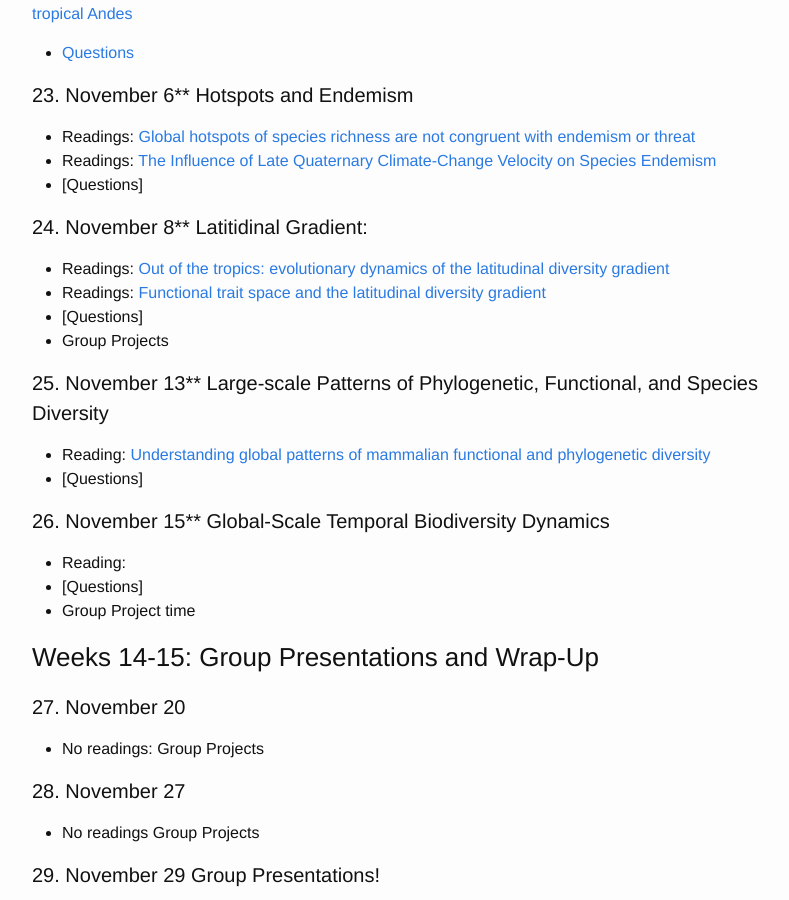
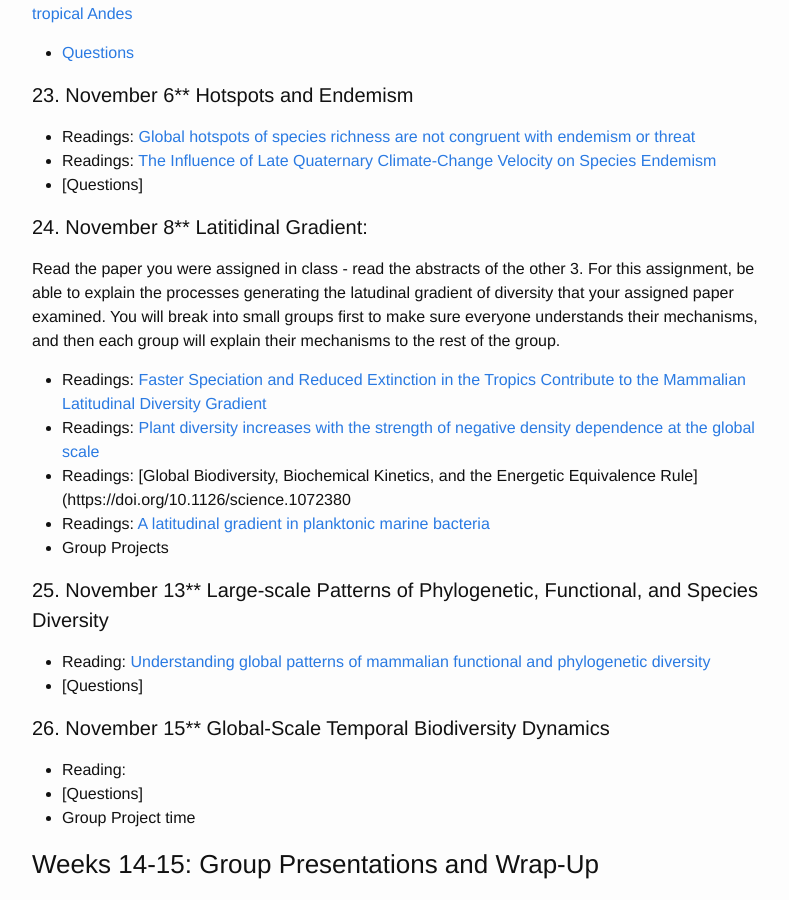
Before and after one commit to skmorgane/biodiversity-course, a Jekyll site: the page built from schedule.md, in a window 1280 px wide and 900 px high, scrolled down 3692 px. Shown: the whole window, without its empty margins (238-1027 px from the left). Built offline with Jekyll 4.4.1, drawn with Linux system fonts in a browser that asks for light colours.

Commit message:
Added Latitudinal Gradient papers

```diff
--- a/schedule.md
+++ b/schedule.md
@@ -132,9 +132,11 @@ Readings: [Biogeographic regions and events of isolation and diversification of
 * [Questions]
 
 #### 24. November 8**  Latitidinal Gradient:
-* Readings: [Out of the tropics: evolutionary dynamics of the latitudinal diversity gradient](https://doi.org/10.1126/science.1130880)
-* Readings: [Functional trait space and the latitudinal diversity gradient](https://doi.org/10.1073/pnas.1317722111)
-* [Questions]
+Read the paper you were assigned in class - read the abstracts of the other 3. For this assignment, be able to explain the processes generating the latudinal gradient of diversity that your assigned paper examined. You will break into small groups first to make sure everyone understands their mechanisms, and then each group will explain their mechanisms to the rest of the group.
+* Readings: [Faster Speciation and Reduced Extinction in the Tropics Contribute to the Mammalian Latitudinal Diversity Gradient](https://doi.org/10.1371/journal.pbio.1001775)
+* Readings: [Plant diversity increases with the strength of negative density dependence at the global scale](https://doi.org/0.1126/science.aam5678)
+* Readings: [Global Biodiversity, Biochemical Kinetics, and the Energetic Equivalence Rule](https://doi.org/10.1126/science.1072380
+* Readings: [A latitudinal gradient in planktonic marine bacteria](https://doi.org/10.1073/pnas.0803070105)
 * Group Projects
 
 #### 25. November 13** Large-scale Patterns of Phylogenetic, Functional, and Species Diversity
```
